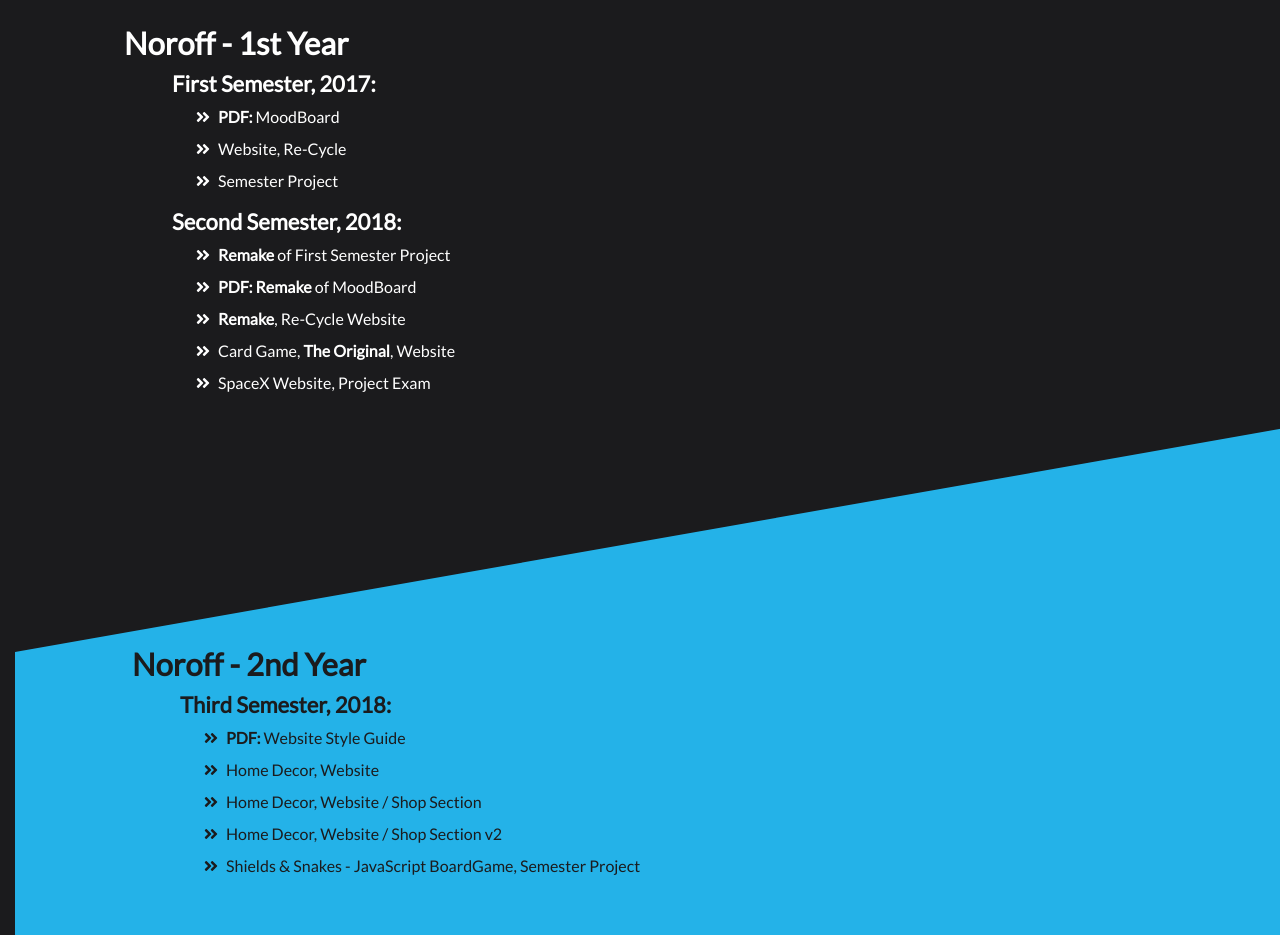
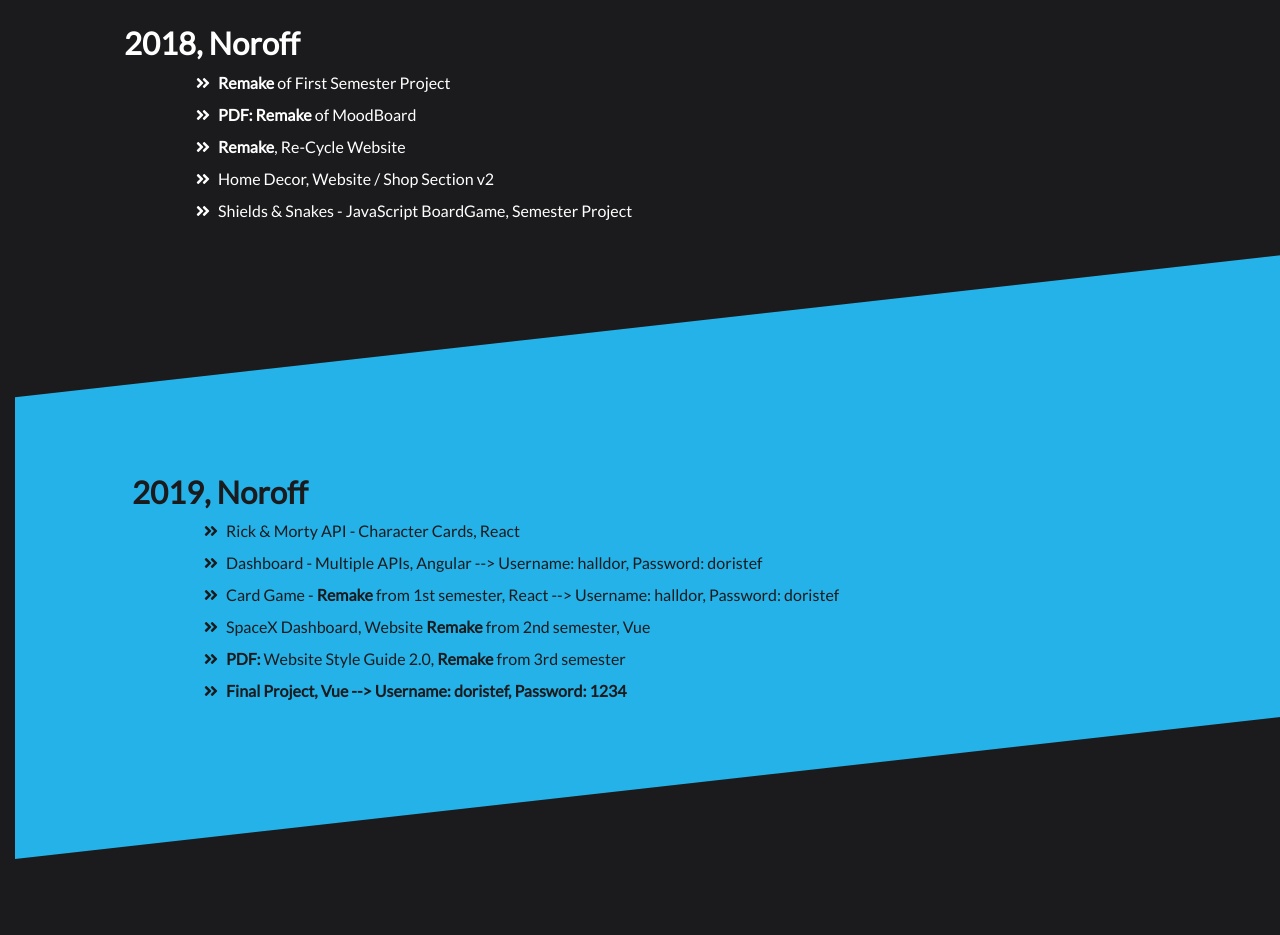
Before and after one commit to doristef/doristef.me, a Vue app: page /projects in a window 1280 px wide. Shown: the part 177-1112 px from the top of the page. After the commit the page ends 1055 px from the top, so only its background shows below. Built offline with nearby package versions, Linux system fonts and the light colour scheme.

Commit message:
Small updates to content

```diff
--- a/src/components/Me.vue
+++ b/src/components/Me.vue
@@ -15,7 +15,7 @@
               I was born in <strong>Akureyri, Iceland.</strong>
               I lived there until late <b>2013</b> when I was tipped off about an exciting <strong> job in Norway. </strong> <br />
               I started off commuting to work but soon I got bored of that, so I moved to <strong> Hamar </strong> with my family in <b>2015</b>. <br />
-              In <b>2016</b> my wife started studying at UiO, so we moved to down <strong> Oslo. </strong>
+              In <b>2016</b> my wife started studying at UiO, so we moved to <strong> Oslo. </strong>
             </p>
 
           </div>
@@ -40,9 +40,7 @@
               <p class="[ container-color-link ]">
                 My absolute favorite thing in the world, Craft Beer! <br />
                 I love tasting new and exciting brews, I often set up tasting sessions for my friends and collegues from work.<br />
-                I'm an <strong> Equity Punk </strong>, which means I own shares in <strong> BrewDog </strong>. <br /><br />
-                <a href="http://efp.brewdog.com/equityforpunks/" title="Equity for Punks by BrewDog">Read more about <strong> Equity for Punks? </strong> </a><br />
-                If you are interested feel free to use my referral code, <b>R593156</b>
+                I'm an <strong> Equity Punk </strong>, find out more at <a href="https://efp.brewdog.com/" title="BrewDog Equity for Punks">BrewDog.</a> <br /><br />
               </p>
            <!-- Computers -->
             <h3 class="[ container-color-content_heading ]">
--- a/src/components/Projects.vue
+++ b/src/components/Projects.vue
@@ -10,25 +10,8 @@
           </div>
 <!-- Projects - Noroff year 1 -->
           <div class="[ ml-4 mr-2 mt-4 ]">
-              <h2>Noroff - 1st Year</h2>
+              <h2>2018, Noroff</h2>
               <div class="[ pl-2 pl-lg-5 ]">
-                <h4>First Semester, 2017: </h4>
-                <ul class="[ container-dark-link ][ list-unstyled ]">
-                    <b-media tag="li" class="[ m-2 ml-4 ]">
-                        <font-awesome-icon icon="angle-double-right" size="1x" class="[ mr-2 ]" />
-                        <a href="http://doristef.me/semester2/Portfolio1/RedPepperPizza/RedPepperPizza_OLD.pdf" target="_blank" alt="First Semester MoodBoard, 2017"><b>PDF:</b> MoodBoard</a>
-                    </b-media>
-                    <b-media tag="li" class="[ m-2 ml-4 ]">
-                        <font-awesome-icon icon="angle-double-right" size="1x" class="[ mr-2 ]" />
-                        <a href="http://doristef.me/semester2/Portfolio1/recycle/OLD/" target="_blank" alt="First Semester, Re-Cycle Website, 2017">Website, Re-Cycle</a>
-                    </b-media>
-                    <b-media tag="li" class="[ m-2 ml-4 ]">
-                        <font-awesome-icon icon="angle-double-right" size="1x" class="[ mr-2 ]" />
-                        <a href="http://doristef.me/semester1/SemesterProject2017/" target="_blank" alt="First Semester Project, 2017">Semester Project</a>
-                    </b-media>
-                </ul>
-
-                <h4>Second Semester, 2018: </h4>
                 <ul class="[ container-dark-link ][ list-unstyled ]">
                     <b-media tag="li" class="[ m-2 ml-4 ]">
                         <font-awesome-icon icon="angle-double-right" size="1x" class="[ mr-2 ]" />
@@ -43,12 +26,12 @@
                         <a href="http://doristef.me/semester2/Portfolio1/recycle/" target="_blank" alt="Remake, Re-Cycle Website, Semester 2, 2018"><b>Remake</b>, Re-Cycle Website</a>
                     </b-media>
                     <b-media tag="li" class="[ m-2 ml-4 ]">
-                            <font-awesome-icon icon="angle-double-right" size="1x" class="[ mr-2 ]" />
-                            <a href="http://doristef.me/semester2/JavaScript1/CA/" target="_blank" alt="Card Game from API ORIGINAL, Semester 2, 2018">Card Game, <b>The Original</b>, Website</a>
-                        </b-media>
+                        <font-awesome-icon icon="angle-double-right" size="1x" class="[ mr-2 ]" />
+                        <a href="http://doristef.me/HomeDecor3/shop.html" target="_blank" alt="Home Decor 3, Website / Shop Section, Semester 3, 2018">Home Decor, Website / Shop Section v2</a>
+                    </b-media>
                     <b-media tag="li" class="[ m-2 ml-4 ]">
                         <font-awesome-icon icon="angle-double-right" size="1x" class="[ mr-2 ]" />
-                        <a href="http://doristef.me/spacex/" target="_blank" alt="Second Semester, Project Ecxam, Semester 2, 2018">SpaceX Website, Project Exam</a>
+                        <a href="http://doristef.me/Semester_Project2" target="_blank" alt="Shields &amp; Snakes - BoardGame, Semester Project, Semester 3, 2018">Shields &amp; Snakes - JavaScript BoardGame, Semester Project</a>
                     </b-media>
 
                 </ul>
@@ -64,41 +47,12 @@
 
 <!-- Projects - Noroff year 2 -->
           <div class="[ ml-4 mr-2 mt-4 ][ container-color-content ]">
-              <h2 class="[ pt-5 ]">Noroff - 2nd Year</h2>
-              <div class="[ pl-2 pl-lg-5 pb-5 ]">
-                    <h4>Third Semester, 2018: </h4>
-                    <ul class="[ container-color-link ][ list-unstyled ][ pb-5 ]">
-                        <b-media tag="li" class="[ m-2 ml-4 ]">
-                            <font-awesome-icon icon="angle-double-right" size="1x" class="[ mr-2 ]" />
-                            <a href="http://doristef.me/semester4/portfolio2/old.pdf" target="_blank" alt="Website Style Guide, Semester 3, 2019"><b>PDF:</b> Website Style Guide</a>
-                        </b-media>
-                        <b-media tag="li" class="[ m-2 ml-4 ]">
-                            <font-awesome-icon icon="angle-double-right" size="1x" class="[ mr-2 ]" />
-                            <a  href="http://doristef.me/HomeDecor/" target="_blank" alt="Home Decor, Website, Semester 3, 2018">Home Decor, Website </a>
-                        </b-media>
-                        <b-media tag="li" class="[ m-2 ml-4 ]">
-                            <font-awesome-icon icon="angle-double-right" size="1x" class="[ mr-2 ]" />
-                            <a href="http://doristef.me/HomeDecor2/shop.html" target="_blank" alt="Home Decor 2, Website / Shop Section, Semester 3, 2018">Home Decor, Website / Shop Section </a>
-                        </b-media>
-                        <b-media tag="li" class="[ m-2 ml-4 ]">
-                            <font-awesome-icon icon="angle-double-right" size="1x" class="[ mr-2 ]" />
-                            <a href="http://doristef.me/HomeDecor3/shop.html" target="_blank" alt="Home Decor 3, Website / Shop Section, Semester 3, 2018">Home Decor, Website / Shop Section v2</a>
-                        </b-media>
-                        <b-media tag="li" class="[ m-2 ml-4 ]">
-                            <font-awesome-icon icon="angle-double-right" size="1x" class="[ mr-2 ]" />
-                            <a href="http://doristef.me/Semester_Project2" target="_blank" alt="Shields &amp; Snakes - BoardGame, Semester Project, Semester 3, 2018">Shields &amp; Snakes - JavaScript BoardGame, Semester Project</a>
-                        </b-media>
-                    </ul>
-
-                    <h4>Fourth Semester, 2019: </h4>
+              <h2 class="[ pt-5 ]">2019, Noroff</h2>
+              <div class="[ pl-2 pl-lg-5 ]">
                     <ul class="[ container-color-link ][ list-unstyled ]">
                         <b-media tag="li" class="[ m-2 ml-4 ]">
                             <font-awesome-icon icon="angle-double-right" size="1x" class="[ mr-2 ]" />
                             <a href="http://doristef.me/semester4/noroff-reactapp/#/" target="_blank" alt="Using Rick&amp;Morty API, Semester 4, 2019">Rick &amp; Morty API - Character Cards, React </a>
-                        </b-media>
-                        <b-media tag="li" class="[ m-2 ml-4 ]">
-                            <font-awesome-icon icon="angle-double-right" size="1x" class="[ mr-2 ]" />
-                            <a href="http://doristef.me/semester4/noroff-vueapp/" target="_blank" alt="Using RecipePuppy API, Semester 4, 2019">RecipePuppy API, Vue </a>
                         </b-media>
                         <b-media tag="li" class="[ m-2 ml-4 ]">
                             <font-awesome-icon icon="angle-double-right" size="1x" class="[ mr-2 ]" />
@@ -116,7 +70,10 @@
                             <font-awesome-icon icon="angle-double-right" size="1x" class="[ mr-2 ]" />
                             <a href="http://doristef.me/semester4/portfolio2/redo.pdf" target="_blank" alt="Website Style Guide, Semester 4, 2019"><b>PDF:</b> Website Style Guide 2.0, <b>Remake</b> from 3rd semester</a>
                         </b-media>
-
+                        <b-media tag="li" class="[ m-2 ml-4 ]">
+                            <font-awesome-icon icon="angle-double-right" size="1x" class="[ mr-2 ]" />
+                            <a href="http://doristef.me/semester4/FinalProject/" target="_blank" alt="Final Project, Semester 4, 2019"><b>Final Project, Vue  --> Username: doristef, Password: 1234 </b></a>
+                        </b-media>
                     </ul>
                 </div>
           </div>
```
